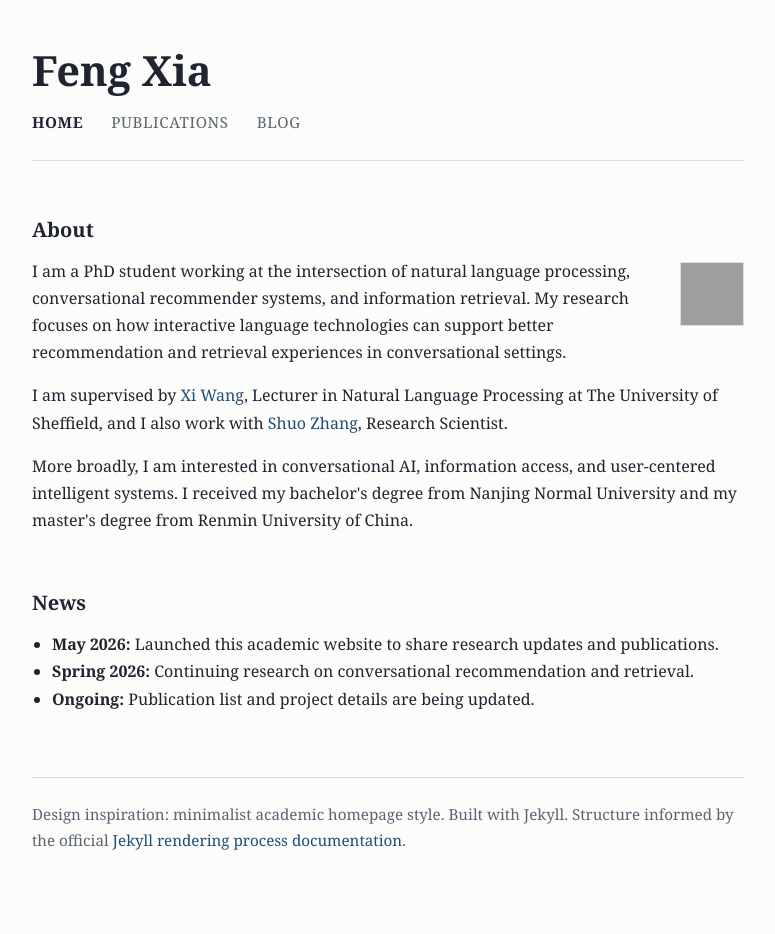
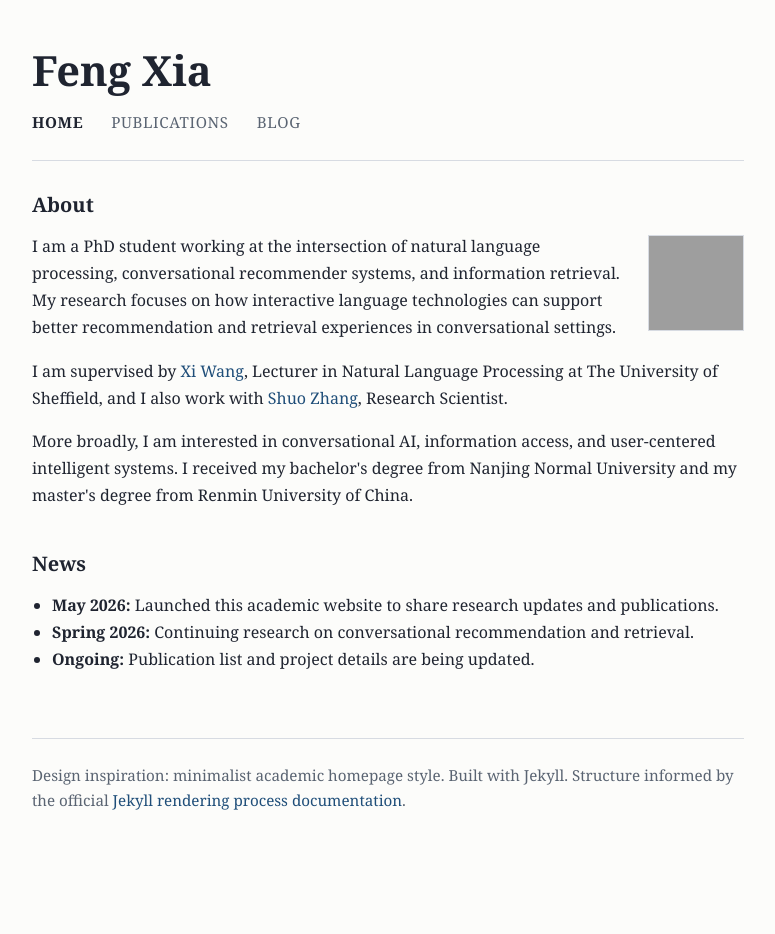
Before and after one commit to juanfacabian/juanfacabian.github.io, a Jekyll site: the page built from index.md, in a window 1280 px wide. Shown: the whole page, without its empty margins (252-1027 px from the left). Built offline with Jekyll 4.4.1, drawn with Linux system fonts in a browser that asks for light colours; after the commit the page ends 900 px from its top, so only the background shows below that; grey boxes are pictures that could not be loaded.

Commit message:
Fix embedded portrait layout on homepage

```diff
--- a/assets/css/style.css
+++ b/assets/css/style.css
@@ -80,7 +80,7 @@ a:focus-visible {
 }
 
 .content {
-  padding-top: 1rem;
+  padding-top: 0.35rem;
 }
 
 h1,
@@ -98,7 +98,7 @@ h1 {
 
 h2 {
   font-size: 1.25rem;
-  margin-top: 2.5rem;
+  margin-top: 1.6rem;
 }
 
 p,
@@ -118,15 +118,6 @@ ul {
   content: "";
   display: table;
   clear: both;
-}
-
-.about-portrait {
-  width: 64px;
-  aspect-ratio: 1 / 1;
-  object-fit: cover;
-  border: 1px solid var(--border);
-  float: right;
-  margin: 0.25rem 0 0.75rem 1.25rem;
 }
 
 .post-list {
@@ -165,10 +156,4 @@ ul {
   .site-title {
     font-size: 2.1rem;
   }
-
-  .about-portrait {
-    float: none;
-    display: block;
-    margin: 0 0 1rem;
-  }
 }
--- a/index.md
+++ b/index.md
@@ -6,9 +6,9 @@ title: Home
   <h2>About</h2>
   <div class="about-body">
     <img
-      class="about-portrait"
       src="https://images.unsplash.com/photo-1500648767791-00dcc994a43e?auto=format&fit=crop&w=900&q=80"
-      alt="Portrait placeholder for the site owner">
+      alt="Portrait placeholder for the site owner"
+      style="width: 96px; max-width: 96px; height: 96px; object-fit: cover; border: 1px solid #d7dbe2; float: right; margin: 0.15rem 0 0.85rem 1.15rem;">
     <p>
       I am a PhD student working at the intersection of natural language processing, conversational
       recommender systems, and information retrieval. My research focuses on how interactive language
```
